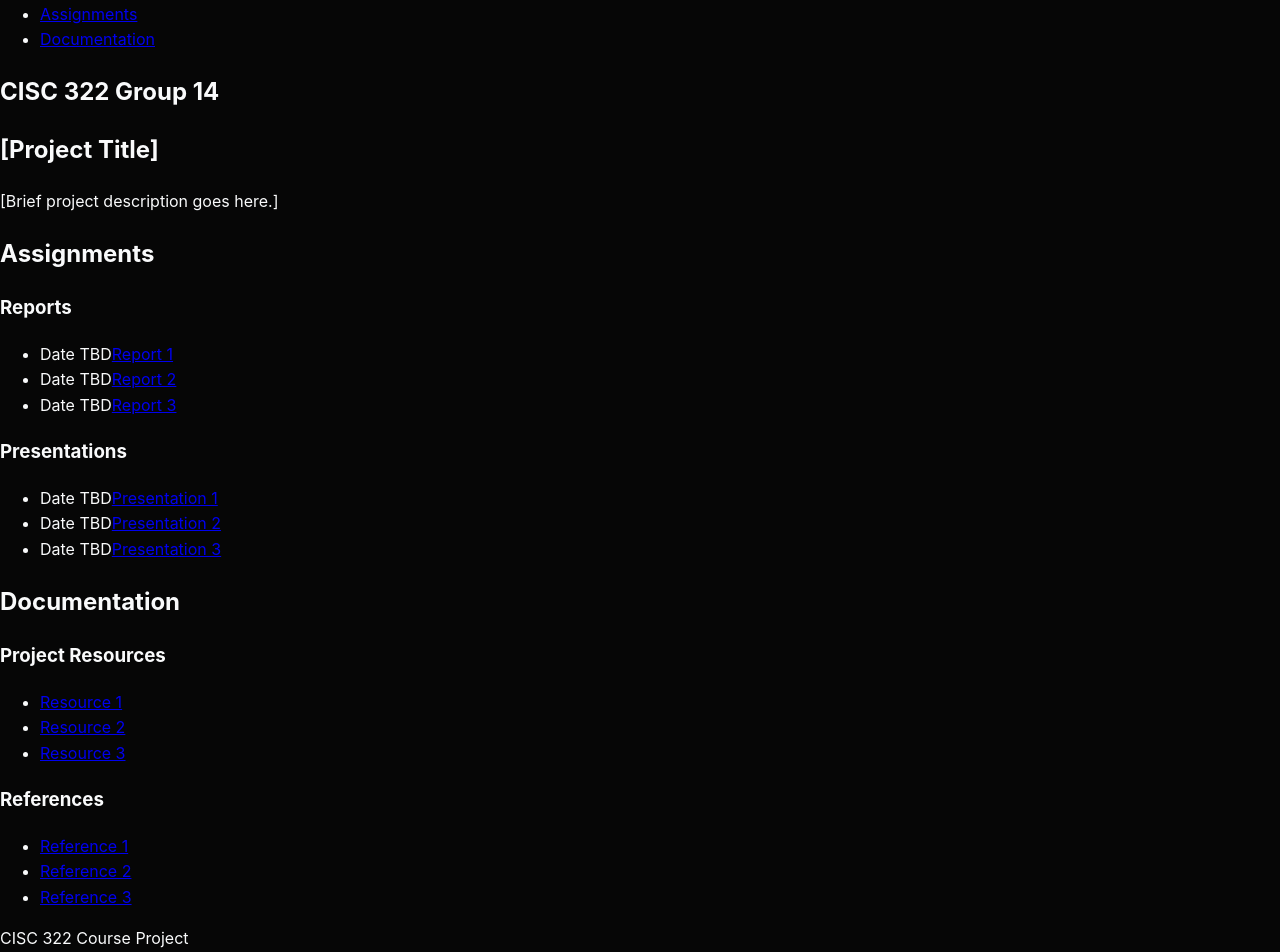
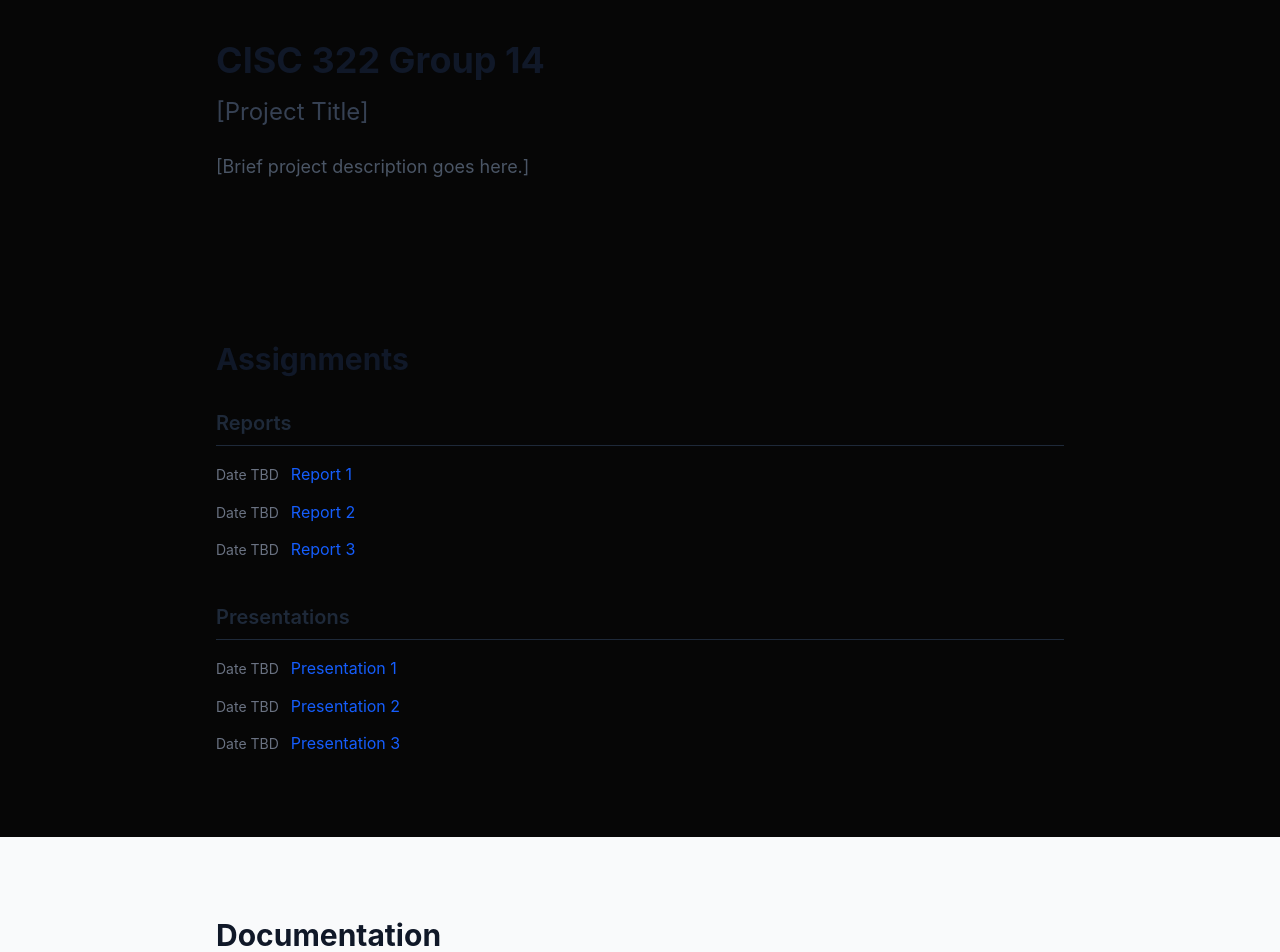
Before and after one commit to MukunthanMahesh/cisc-322-website, a React (Vite) app: page / in a window 1280 px wide. Shown: the part 40-992 px from the top of the page. Built offline with nearby package versions, Linux system fonts and the light colour scheme.

Commit message:
feat: update index.css and bg colors

```diff
--- a/src/components/Deliverables.tsx
+++ b/src/components/Deliverables.tsx
@@ -1,6 +1,6 @@
 export default function Deliverables() {
   return (
-    <section id="deliverables" className="py-20 bg-white">
+    <section id="deliverables" className="py-20">
       <div className="max-w-4xl mx-auto px-6">
         <h2 className="text-3xl font-bold text-gray-900 mb-8">
           Assignments
--- a/src/components/Footer.tsx
+++ b/src/components/Footer.tsx
@@ -1,6 +1,6 @@
 export default function Footer() {
   return (
-    <footer className="border-t bg-white mt-auto">
+    <footer className="border-t mt-auto">
       <div className="max-w-4xl mx-auto px-6 py-8">
         <p className="text-center text-gray-600 text-sm">
           CISC 322 Course Project
--- a/src/components/Header.tsx
+++ b/src/components/Header.tsx
@@ -1,6 +1,6 @@
 export default function Header() {
   return (
-    <nav className="sticky top-0 bg-white border-b shadow-sm z-10">
+    <nav className="sticky top-0 border-b shadow-sm z-10">
       <div className="max-w-4xl mx-auto px-6 py-4">
         <ul className="flex gap-8 text-sm font-medium">
           <li>
--- a/src/components/Hero.tsx
+++ b/src/components/Hero.tsx
@@ -1,6 +1,6 @@
 export default function Hero() {
   return (
-    <section id="hero" className="py-20 bg-white">
+    <section id="hero" className="py-20">
       <div className="max-w-4xl mx-auto px-6">
         <h1 className="text-4xl font-bold text-gray-900 mb-4">
           CISC 322 Group 14
--- a/src/components/Layout.tsx
+++ b/src/components/Layout.tsx
@@ -1,9 +1,7 @@
-import Header from './Header';
 
 export default function Layout({ children }: { children: React.ReactNode }) {
   return (
-    <div className="min-h-screen flex flex-col bg-gray-50">
-      <Header />
+    <div className="min-h-screen flex flex-col">
 
       <main className="flex-1">
         {children}
--- a/src/index.css
+++ b/src/index.css
@@ -1,3 +1,5 @@
+@import "tailwindcss";
+
 html {
   scroll-behavior: smooth;
 }
```
